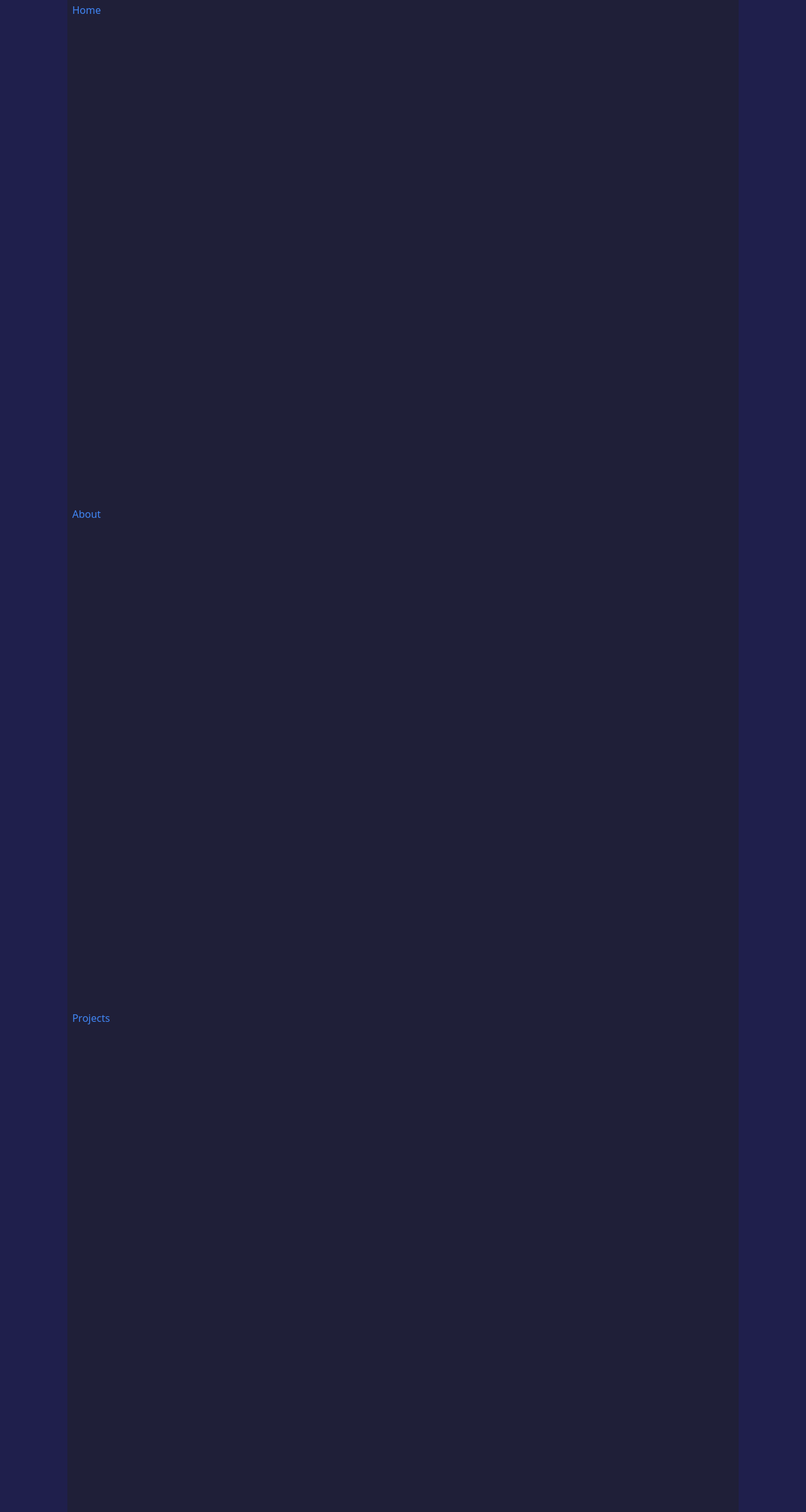
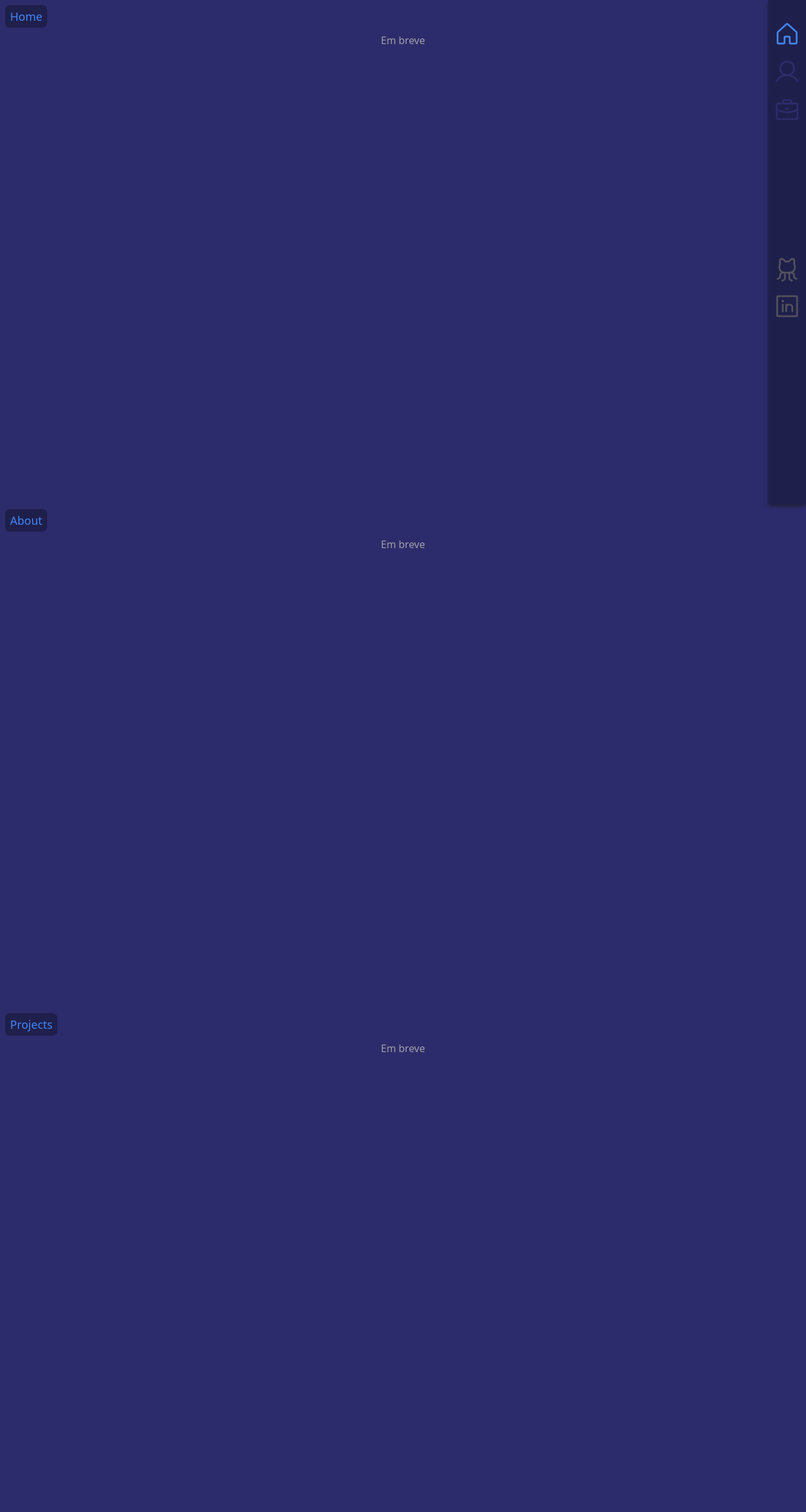
Before and after one commit to EduardoCostaMaciel/Portifolio, a React (Vite) app: page / in a window 1280 px wide. Shown: the whole page at 63% size. Built offline with nearby package versions, Linux system fonts and the light colour scheme.

Commit message:
Implementa o Header e styles

```diff
--- a/src/App.tsx
+++ b/src/App.tsx
@@ -1,10 +1,12 @@
-import { About } from './components/About';
-import { Home } from './components/Home';
-import { Projects } from './components/Projects';
+import { NavBar } from './components/NavBar';
+import { Home } from './pages/Home';
+import { About } from './pages/About';
+import { Projects } from './pages/Projects';
 
 export function App() {
   return (
-    <main className='w-screen bg-opaced-100'>
+    <main className='relative w-screen flex flex-col items-center justify-center'>
+      <NavBar />
       <Home />
       <About />
       <Projects />
--- a/src/components/About.tsx
+++ /dev/null
@@ -1,10 +0,0 @@
-import { Header } from './Header';
-
-export function About() {
-  const titlePage = 'About';
-  return (
-    <section className='container sm:w-3/4 md:w-5/6 transition-all ease-out duration-700 h-screen bg-primary-100 text-center text-slate-400'>
-      <Header text={titlePage} />
-    </section>
-  );
-}
--- a/src/components/Header.tsx
+++ b/src/components/Header.tsx
@@ -4,8 +4,17 @@ interface IPropsHeader {
 
 export function Header({ text }: IPropsHeader) {
   return (
-    <header className='text-primary-300 sm:text-start transition-all ease-out duration-1000  sm:pt-1 sm:pl-2'>
-      <h1>{text}</h1>
+    <header
+      className='
+        relative
+        w-full
+        top-0 px-2 py-2
+        flex items-center justify-between
+        text-primary-300
+        transition-all ease-out duration-1000
+      '
+    >
+      <h1 className='text-lg bg-opaced-100 px-2 py-1 rounded-lg'>{text}</h1>
     </header>
   );
 }
--- a/src/components/Home.tsx
+++ /dev/null
@@ -1,10 +0,0 @@
-import { Header } from './Header';
-
-export function Home() {
-  const titlePage = 'Home';
-  return (
-    <section className='container sm:w-3/4 md:w-5/6 transition-all ease-out duration-700 h-screen bg-primary-100 text-center'>
-      <Header text={titlePage} />
-    </section>
-  );
-}
--- a/src/components/Projects.tsx
+++ /dev/null
@@ -1,10 +0,0 @@
-import { Header } from './Header';
-
-export function Projects() {
-  const titlePage = 'Projects';
-  return (
-    <section className='container sm:w-3/4 md:w-5/6 transition-all ease-out duration-700 h-screen bg-primary-100 text-center text-slate-400'>
-      <Header text={titlePage} />
-    </section>
-  );
-}
--- /dev/null
+++ b/src/pages/About.tsx
@@ -0,0 +1,26 @@
+import { Header } from '../components/Header';
+
+// interface IPropsAbout {
+//   setTitlePage: React.Dispatch<React.SetStateAction<string>>;
+// }
+
+export function About() {
+  const titlePage = 'About';
+  // setTitlePage(titlePage);
+  return (
+    <section
+      id='about'
+      className='
+        w-full
+        h-screen
+        flex flex-col items-center
+        bg-primary-200
+        text-zinc-400
+        transition-all ease-out duration-700
+      '
+    >
+      <Header text={titlePage} />
+      Em breve
+    </section>
+  );
+}
--- /dev/null
+++ b/src/pages/Home.tsx
@@ -0,0 +1,21 @@
+import { Header } from '../components/Header';
+
+export function Home() {
+  const titlePage = 'Home';
+  return (
+    <section
+      id='home'
+      className='
+        w-full
+        h-screen
+        flex flex-col items-center
+        bg-primary-200
+        text-zinc-400
+        transition-all ease-out duration-700
+      '
+    >
+      <Header text={titlePage} />
+      Em breve
+    </section>
+  );
+}
--- /dev/null
+++ b/src/pages/Projects.tsx
@@ -0,0 +1,26 @@
+import { Header } from '../components/Header';
+
+// interface IPropsProjects {
+//   setTitlePage: React.Dispatch<React.SetStateAction<string>>;
+// }
+
+export function Projects() {
+  const titlePage = 'Projects';
+  // setTitlePage(titlePage);
+  return (
+    <section
+      id='projects'
+      className='
+        w-full
+        h-screen
+        flex flex-col items-center
+        bg-primary-200
+        text-zinc-400
+        transition-all ease-out duration-700
+      '
+    >
+      <Header text={titlePage} />
+      Em breve
+    </section>
+  );
+}
```
Also changed, not shown: tailwind.config.cjs (+7 -0 lines).
